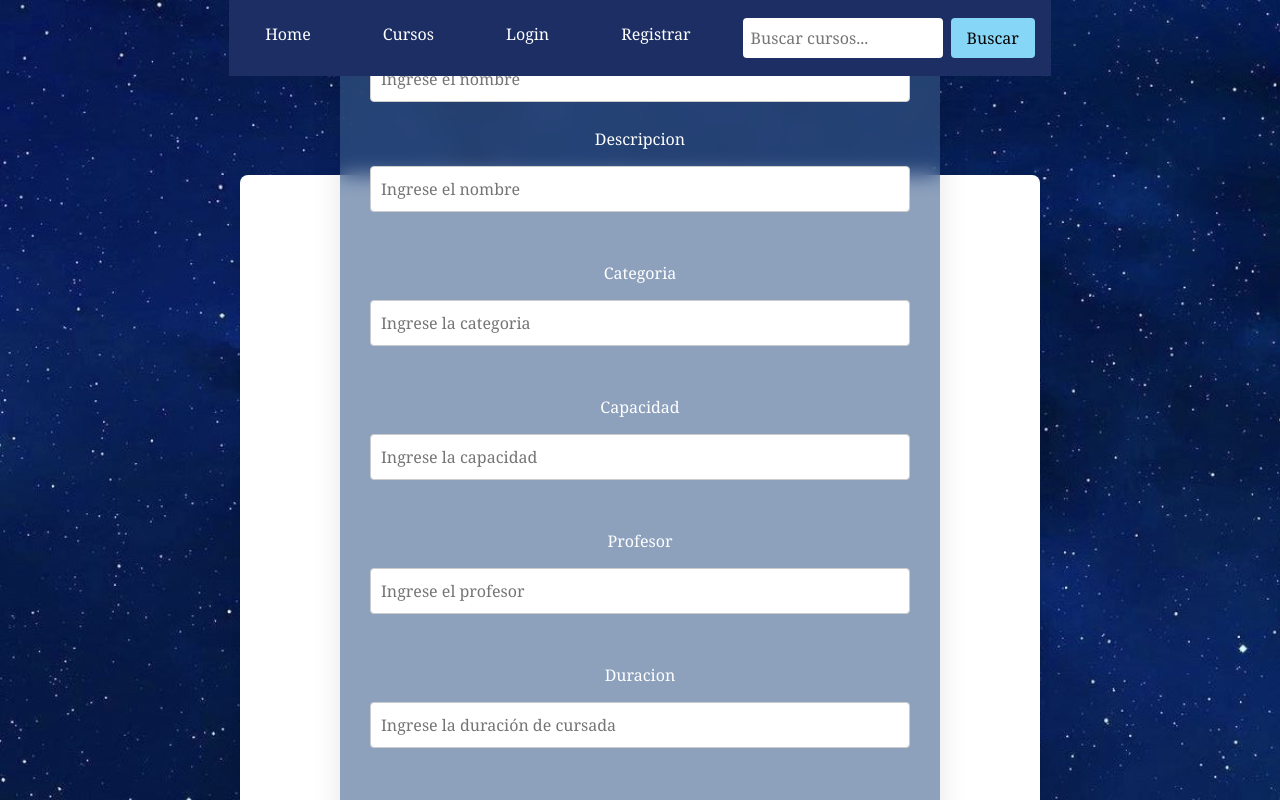
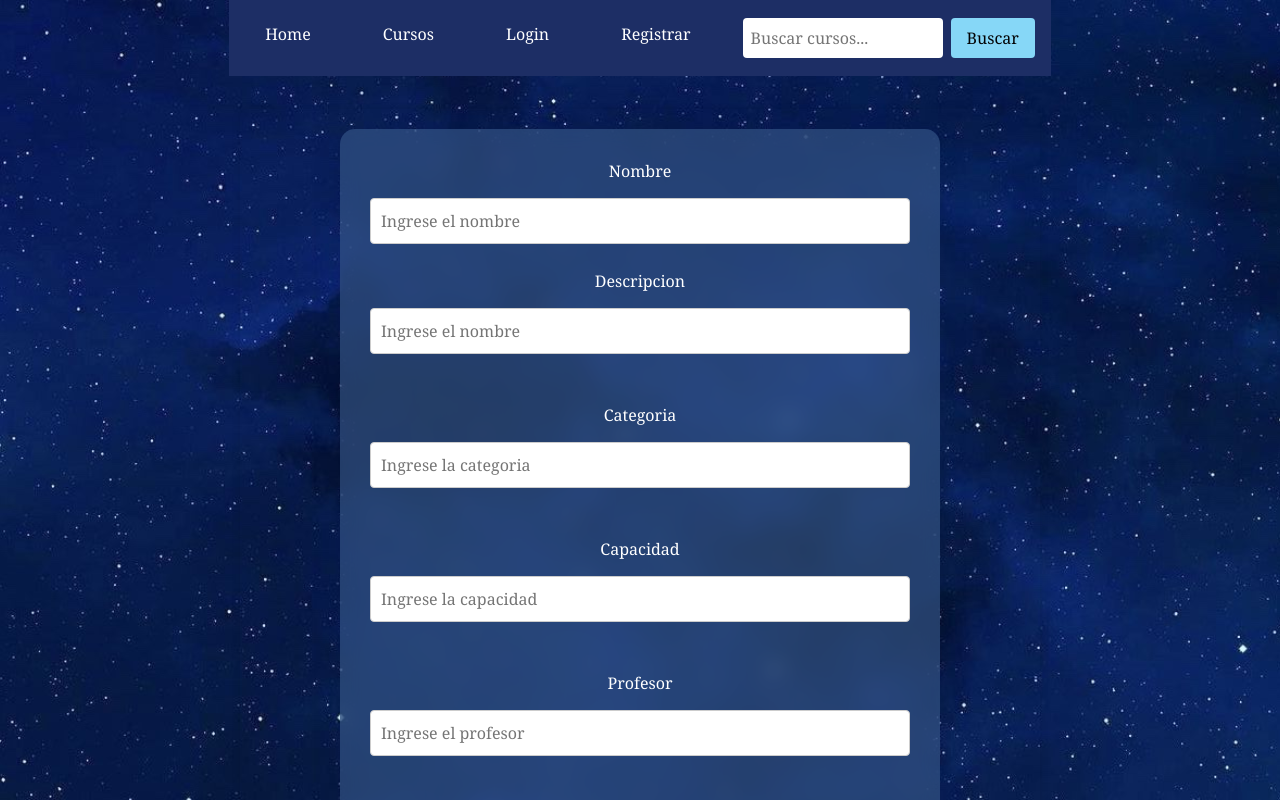
Before and after one commit to Cervellini2501/FinalArqSoft_II, a React (Create React App) app in the folder frontend/: page /cursonuevo in a window 1280 px wide. Shown: the top 800 px of the page. Built offline with nearby package versions, Linux system fonts and the light colour scheme; a web font is replaced by a local one.

Commit message:
background

```diff
--- a/frontend/src/paginas/cerrarsesion.js
+++ b/frontend/src/paginas/cerrarsesion.js
@@ -1,6 +1,7 @@
 import React, { useEffect } from 'react';
 import { useNavigate } from 'react-router-dom';
 import toast, { Toaster } from 'react-hot-toast';
+import './login.css';
 
 const CerrarSesion = () => {
     const navigate = useNavigate();
--- a/frontend/src/paginas/curso.css
+++ b/frontend/src/paginas/curso.css
@@ -15,7 +15,6 @@
   min-height: 100vh;
   background: linear-gradient(45deg, #5a3ae7, #7746d1, #ac44e9);
   background-size: 300% 300%; /* Hace que la animación sea visible */
-  animation: gradientAnimation 5s ease-in-out infinite;
 }
 
 /* Clase específica para tu componente */
--- a/frontend/src/paginas/cursonuevo.css
+++ b/frontend/src/paginas/cursonuevo.css
@@ -32,13 +32,17 @@ body {
 }
 
 /* Contenedor principal para el contenido */
-.login-form-container {
-    margin-top: 12%; /* Aumenta el margen superior para evitar la superposición */
+.curso-form-container {
+    display: flex;
+    justify-content: center;
+    align-items: center;
+    text-align: center;
+    margin-top: 4%; /* Aumenta el margen superior para evitar la superposición */
+    margin-bottom: 4%;
     padding: 20px;
     max-width: 800px;
     margin-left: auto;
     margin-right: auto;
-    background-color: white;
     border-radius: 8px;
     box-shadow: 0 2px 10px rgba(0, 0, 0, 0.1);
 }
--- a/frontend/src/paginas/cursonuevo.js
+++ b/frontend/src/paginas/cursonuevo.js
@@ -122,7 +122,7 @@ const CursoNuevo = () => {
 
 
     return (
-        <div className="login-form-container">
+        <div className="curso-form-container">
             <form onSubmit={handleSubmit} className="login-form">
 
                 <div className="form-group">
--- a/frontend/src/paginas/cursos.css
+++ b/frontend/src/paginas/cursos.css
@@ -13,7 +13,6 @@
 }
 
 body{
-    animation: gradientAnimation 5s ease-in-out infinite;
     background: linear-gradient(45deg, #5a3ae7, #7746d1, #ac44e9);
     background-size: 300% 300%; /* Hace que la animación sea visible */
 }
--- a/frontend/src/paginas/home.css
+++ b/frontend/src/paginas/home.css
@@ -1,3 +1,4 @@
+
 .home-container {
     display: flex;
     flex-direction: column;
--- a/frontend/src/paginas/login.css
+++ b/frontend/src/paginas/login.css
@@ -3,7 +3,7 @@ body {
     display: flex;
     flex-direction: column;
     align-items: center;
-    background: url('../img/fondo1.jpeg') no-repeat center center fixed;
+    background: url('../img/fondo1.jpeg') no-repeat center center;
     background-size: cover;
     background-attachment: fixed;
     font-family: Georgia, serif;
@@ -18,11 +18,13 @@ body {
     text-align: center;
 }
 
+
+
 /* Estilo moderno y translúcido del formulario */
 .login-form {
     width: 600px;
     padding: 30px;
-    background: #3b5e8e94; /* Transparencia */
+    background: #3b5e8e94;
     border-radius: 15px;
     backdrop-filter: blur(10px); /* Difuminado de fondo */
     -webkit-backdrop-filter: blur(10px);
```
